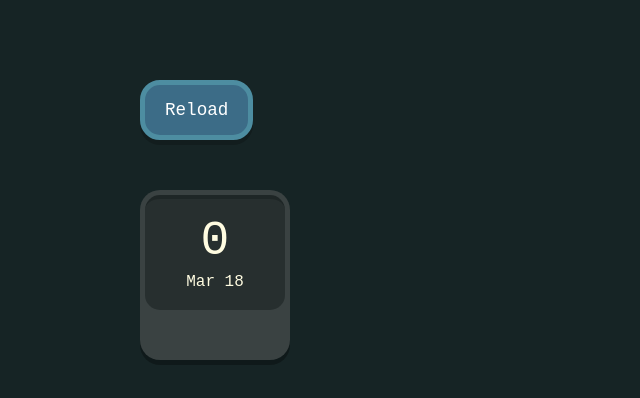
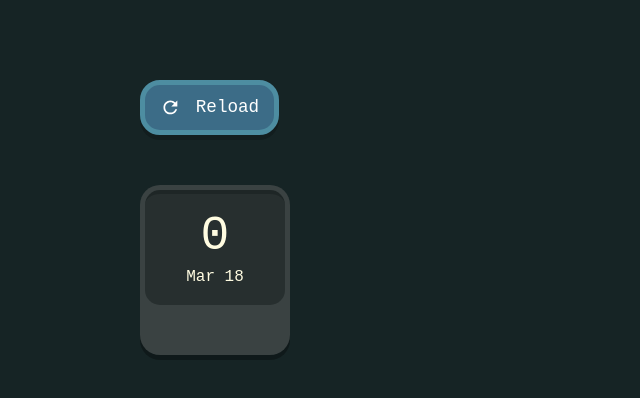
Before and after one commit to LarsMans64/day-counter, a Vue app: page / in a window 1280 px wide. Shown: the top 398 px of the page, without its empty margins (0-640 px from the left). Built offline with nearby package versions, Linux system fonts and the light colour scheme.

Commit message:
huup huup barbatruc

```diff
--- a/src/App.vue
+++ b/src/App.vue
@@ -3,6 +3,7 @@ import {useLocalStorage} from "@vueuse/core";
 import {computed, watch} from "vue";
 import {type CounterData} from "@/utils/types.ts"
 import Day from "@/components/Day.vue";
+import RefreshIcon from "@/components/icons/RefreshIcon.vue";
 
 const data = useLocalStorage<CounterData>("data", { days: [] });
 
@@ -62,6 +63,7 @@ function isToday(date: number) {
     <main>
       <div class="buttons">
         <button @click="reload" class="reload">
+          <RefreshIcon class="icon"/>
           Reload
         </button>
       </div>
@@ -94,15 +96,34 @@ main {
     background-color: var(--col-button);
     border: 5px solid var(--col-button-hover);
     border-radius: 20px;
-    padding: 15px 20px;
+    padding: 12px 15px;
     font-size: 1.1rem;
 
     box-shadow: 0 5px 0 oklch(0 0 0 / 0.2);
 
+    display: flex;
+    align-items: center;
+    gap: 15px;
+
     transition: all 100ms ease-out;
+
+    .icon {
+      font-size: 1.3rem;
+      transition: 300ms ease-out;
+    }
 
     &:hover {
       background-color: var(--col-button-hover);
+
+      .icon {
+        rotate: 359deg;
+        scale: 1.2;
+      }
+    }
+
+    &:active {
+      background-color: var(--col-button);
+      border: 5px solid var(--col-button);
     }
   }
 }
--- /dev/null
+++ b/src/components/icons/RefreshIcon.vue
@@ -0,0 +1,3 @@
+<template>
+  <svg xmlns="http://www.w3.org/2000/svg" width="1em" height="1em" viewBox="0 0 24 24"><!-- Icon from Google Material Icons by Material Design Authors - https://github.com/material-icons/material-icons/blob/master/LICENSE --><path fill="currentColor" d="M17.65 6.35A7.96 7.96 0 0 0 12 4c-4.42 0-7.99 3.58-7.99 8s3.57 8 7.99 8c3.73 0 6.84-2.55 7.73-6h-2.08A5.99 5.99 0 0 1 12 18c-3.31 0-6-2.69-6-6s2.69-6 6-6c1.66 0 3.14.69 4.22 1.78L13 11h7V4z" /></svg>
+</template>
```
